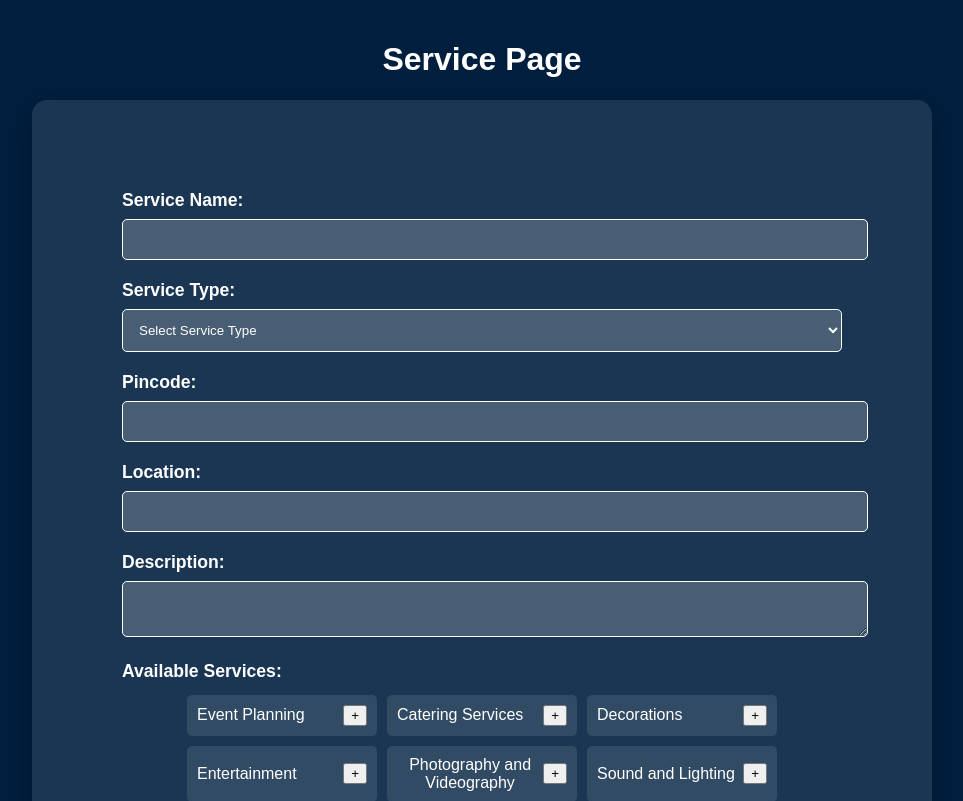
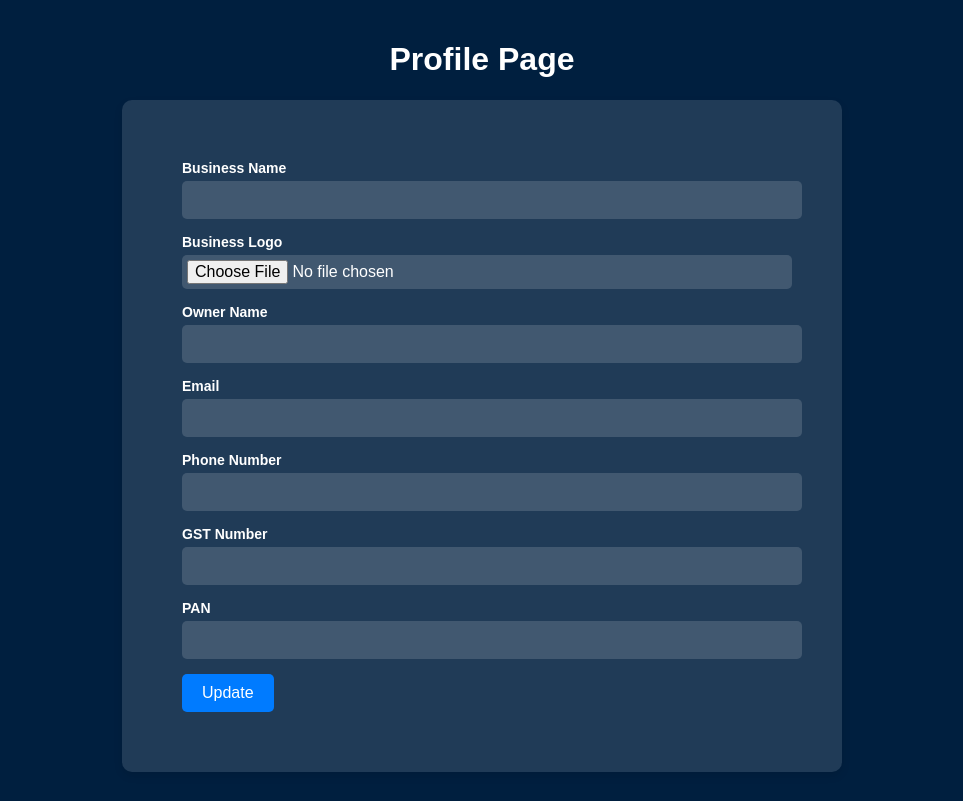
Before and after one commit to Praveeenmain/evobuz, a React (Create React App) app: page / in a window 1280 px wide. Shown: the top 801 px of the page, without its empty margins (158-1121 px from the left). Built offline with nearby package versions, Linux system fonts and the light colour scheme.

Commit message:
added Profile Page

```diff
--- a/src/App.js
+++ b/src/App.js
@@ -1,11 +1,12 @@
 import ServicePage from './Components/servicePage';
 
-
+import  ProfilePage from './Components/ProfilePage'
 
 function App() {
   return (
     <div className="App">
-        <ServicePage/>
+
+        <ProfilePage/>
     </div>
   );
 }
--- /dev/null
+++ b/src/Components/ProfilePage/index.css
@@ -0,0 +1,155 @@
+/* Animations */
+@keyframes fadeIn {
+    0% {
+        opacity: 0;
+    }
+    100% {
+        opacity: 1;
+    }
+}
+
+@keyframes slideInUp {
+    0% {
+        transform: translateY(20px);
+        opacity: 0;
+    }
+    100% {
+        transform: translateY(0);
+        opacity: 1;
+    }
+}
+
+@keyframes buttonHover {
+    0% {
+        transform: scale(1);
+    }
+    50% {
+        transform: scale(1.05);
+    }
+    100% {
+        transform: scale(1);
+    }
+}
+
+/* Profile Page Container */
+.Profile-page-container {
+    animation: fadeIn 1s ease-in-out;
+    background-color: #001f3f;
+    color: white;
+    font-family: 'Arial', sans-serif;
+    display: flex;
+    flex-direction: column;
+    align-items: center;
+    justify-content: flex-start;
+    padding: 20px;
+    max-width: 100vw; /* Prevent horizontal overflow */
+    overflow-x: hidden; /* Hide any overflow */
+    height: 100vh;
+
+}
+
+/* Profile Form Container */
+.profile-form-container {
+    background-color: rgba(255, 255, 255, 0.125); /* Slightly transparent white */
+    padding: 60px;
+    border-radius: 10px;
+    box-shadow: 0 4px 8px rgba(0, 0, 0, 0.1);
+    width: 100%;
+    max-width: 600px;
+    animation: slideInUp 0.5s ease-out;
+}
+
+/* Profile Form Group */
+.profile-form-group {
+    margin-bottom: 15px;
+    display: flex;
+    flex-direction: column;
+}
+
+/* Profile Form Label */
+.profile-form-label {
+    margin-bottom: 5px;
+    font-weight: bold;
+    font-size: 14px;
+}
+
+/* Profile Form Input */
+.profile-form-input {
+    padding: 10px;
+    border: none;
+    border-radius: 5px;
+    font-size: 16px;
+    width: 100%;
+    background: rgba(255, 255, 255, 0.15);
+    color: white;
+    transition: background 0.3s ease;
+}
+
+.profile-form-input[type="file"] {
+    padding: 5px;
+}
+
+.profile-form-input:hover,
+.profile-form-input:focus {
+    background: rgba(255, 255, 255, 0.25);
+}
+
+/* Profile Form Logo Preview */
+.profile-form-logo-preview {
+    margin-top: 10px;
+}
+
+.profile-form-logo-preview img {
+    max-width: 100px;
+    max-height: 100px;
+    border-radius: 5px;
+}
+
+/* Profile Form Buttons */
+.profile-form-buttons {
+    display: flex;
+    justify-content: space-between;
+    gap: 10px;
+}
+
+/* Profile Form Button */
+.profile-form-button {
+    padding: 10px 20px;
+    border: none;
+    border-radius: 5px;
+    font-size: 16px;
+    cursor: pointer;
+    background-color: #007bff;
+    color: white;
+    transition: background-color 0.3s ease, transform 0.3s ease;
+}
+
+.profile-form-button:hover {
+    background-color: #0056b3;
+    animation: buttonHover 0.3s ease;
+}
+
+/* Responsive Design */
+@media (max-width: 768px) {
+    .profile-form-container {
+
+        max-width: 300px;
+
+    }
+}
+@media (max-width: 480px) {
+    .Profile-page-container {
+        padding: 10px;
+
+    }
+
+    .profile-form-container {
+        padding: 40px;
+
+        max-width: 200px;
+    }
+  .profile-form-button{
+    font-size: 12px;
+  }
+
+}
--- /dev/null
+++ b/src/Components/ProfilePage/index.js
@@ -0,0 +1,96 @@
+import React, { useState } from 'react';
+import './index.css';
+
+const ProfilePage = () => {
+    const [logoPreview, setLogoPreview] = useState(null);
+
+    const handleLogoChange = (e) => {
+        const file = e.target.files[0];
+        if (file) {
+            const reader = new FileReader();
+            reader.onloadend = () => {
+                setLogoPreview(reader.result);
+            };
+            reader.readAsDataURL(file);
+        } else {
+            setLogoPreview(null);
+        }
+    };
+
+    const handleSubmit = (e) => {
+        e.preventDefault();
+        // Gather the form data
+        const formData = new FormData(e.target);
+
+        // Convert form data to an object
+        const data = {};
+        formData.forEach((value, key) => {
+            data[key] = value;
+        });
+
+        // You can now use this data object to send an API request
+        console.log(data);
+
+        // Example API call (uncomment and replace with your API endpoint)
+        // fetch('your-api-endpoint', {
+        //     method: 'POST',
+        //     headers: {
+        //         'Content-Type': 'application/json',
+        //     },
+        //     body: JSON.stringify(data),
+        // })
+        // .then(response => response.json())
+        // .then(data => {
+        //     console.log('Success:', data);
+        // })
+        // .catch((error) => {
+        //     console.error('Error:', error);
+        // });
+    };
+
+    return (
+        <div className='Profile-page-container'>
+            <h1>Profile Page</h1>
+            <form className='profile-form-container' onSubmit={handleSubmit}>
+                <div className='profile-form-group'>
+                    <label className='profile-form-label' htmlFor='businessName'>Business Name</label>
+                    <input type='text' id='businessName' name='businessName' className='profile-form-input' />
+                </div>
+                <div className='profile-form-group'>
+                    <label className='profile-form-label' htmlFor='businessLogo'>Business Logo</label>
+                    <input type='file' id='businessLogo' name='businessLogo' className='profile-form-input' onChange={handleLogoChange} />
+                    {logoPreview && (
+                        <div className='profile-form-logo-preview'>
+                            <img src={logoPreview} alt='Logo Preview' />
+                        </div>
+                    )}
+                </div>
+                <div className='profile-form-group'>
+                    <label className='profile-form-label' htmlFor='ownerName'>Owner Name</label>
+                    <input type='text' id='ownerName' name='ownerName' className='profile-form-input' />
+                </div>
+                <div className='profile-form-group'>
+                    <label className='profile-form-label' htmlFor='email'>Email</label>
+                    <input type='email' id='email' name='email' className='profile-form-input' />
+                </div>
+                <div className='profile-form-group'>
+                    <label className='profile-form-label' htmlFor='phoneNumber'>Phone Number</label>
+                    <input type='tel' id='phoneNumber' name='phoneNumber' className='profile-form-input' />
+                </div>
+                <div className='profile-form-group'>
+                    <label className='profile-form-label' htmlFor='gstNumber'>GST Number</label>
+                    <input type='text' id='gstNumber' name='gstNumber' className='profile-form-input' />
+                </div>
+                <div className='profile-form-group'>
+                    <label className='profile-form-label' htmlFor='panNumber'>PAN</label>
+                    <input type='text' id='panNumber' name='panNumber' className='profile-form-input' />
+                </div>
+                <div className='profile-form-buttons'>
+                    <button type='submit' className='profile-form-button'>Update</button>
+                </div>
+            </form>
+        </div>
+    );
+}
+
+export default ProfilePage;
```
